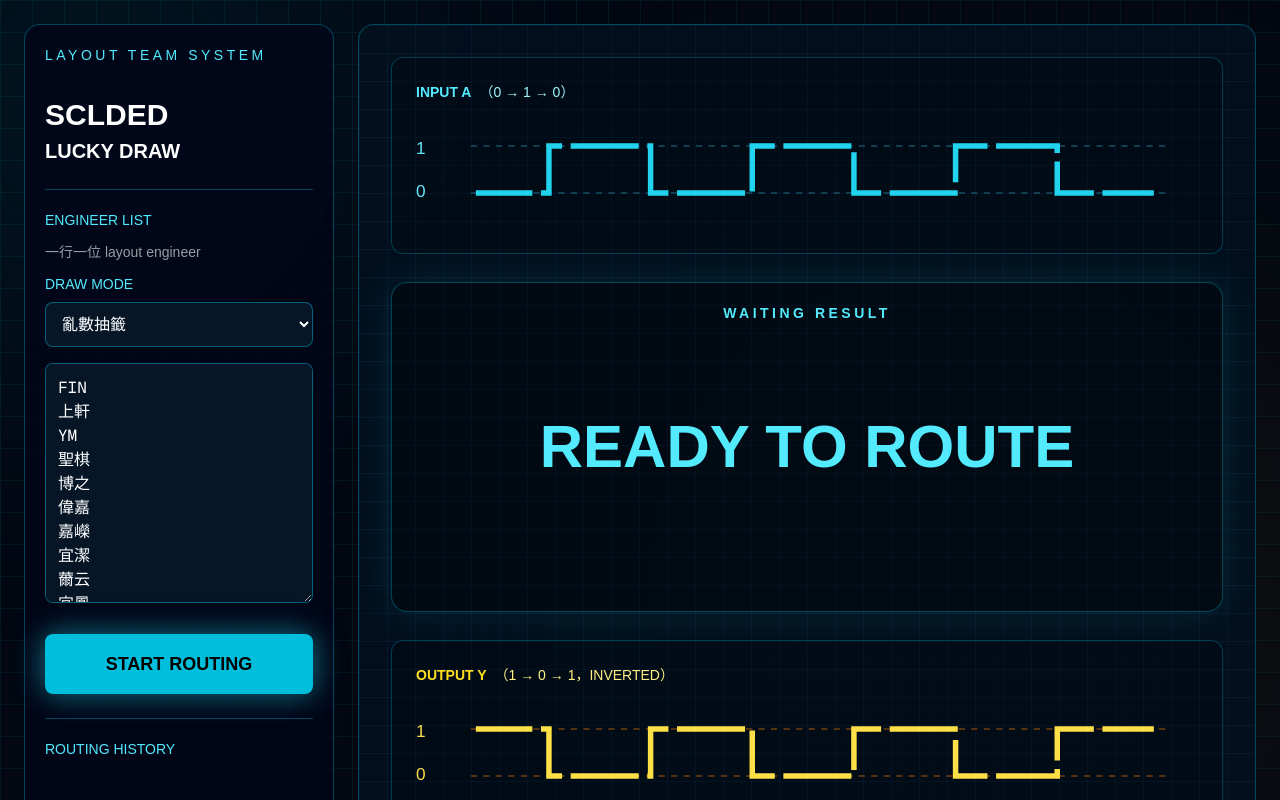
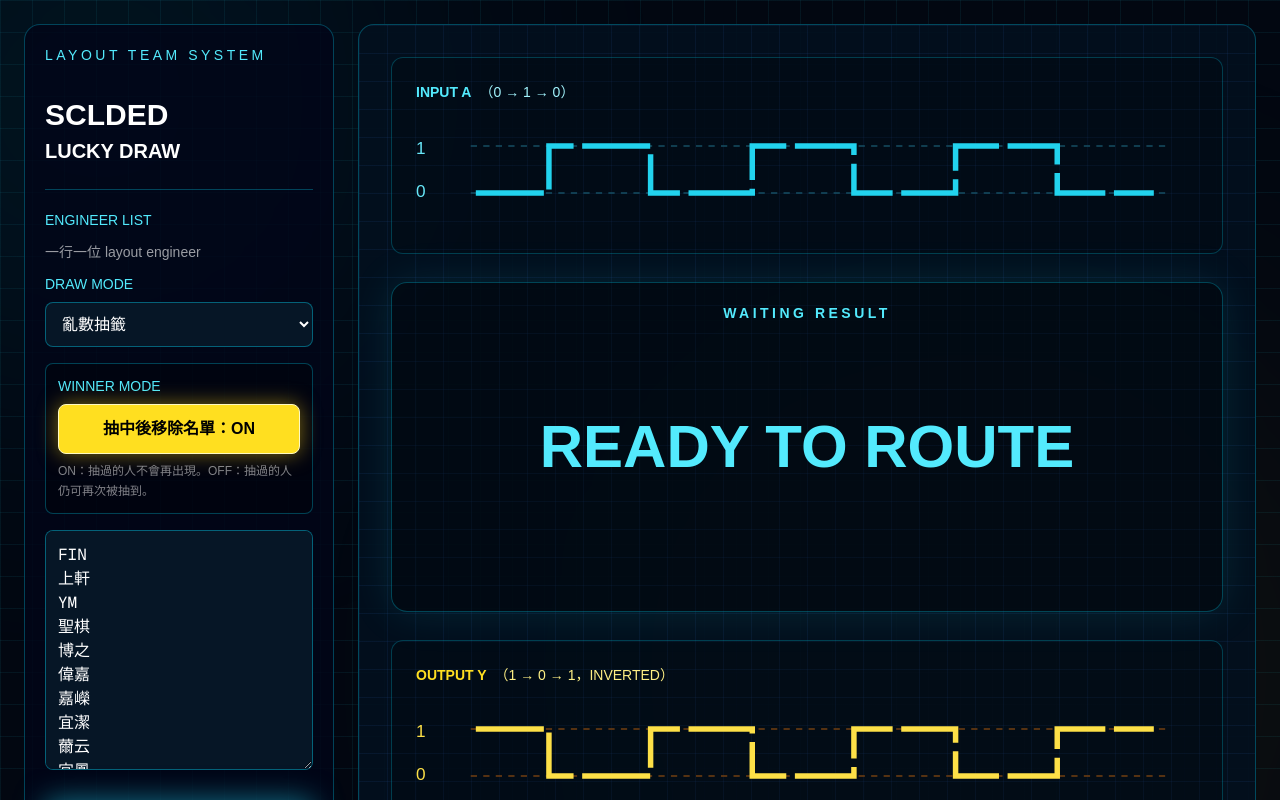
Before and after one commit to finfin1100/SCLDED-lucky-draw, a Next.js app: page / in a window 1280 px wide. Shown: the top 800 px of the page. Built offline with nearby package versions, Linux system fonts and the light colour scheme.

Commit message:
add winner remove mode toggle

```diff
--- a/app/page.tsx
+++ b/app/page.tsx
@@ -35,6 +35,8 @@ export default function Home() {
   const [isDrawing, setIsDrawing] = useState(false);
   const [history, setHistory] = useState<string[]>([]);
   const historyRef = useRef<string[]>([]);
+  const [removeWinnerAfterDraw, setRemoveWinnerAfterDraw] =
+    useState(true);
 
   const [drawMode, setDrawMode] =
     useState<DrawMode>("random");
@@ -102,10 +104,9 @@ export default function Home() {
   const committedHistory =
     commitPendingWinners();
 
-  const pool = getAvailableNames(
-    uniqueNames,
-    committedHistory
-  );
+  const pool = removeWinnerAfterDraw
+    ? getAvailableNames(uniqueNames, committedHistory)
+    : uniqueNames;
 
     if (pool.length < 2) {
       setWinner([]);
@@ -222,8 +223,9 @@ export default function Home() {
       }
     }, 80);
   };
-const availableNames =
-  getAvailableNames(names, history);
+const availableNames = removeWinnerAfterDraw
+  ? getAvailableNames(names, history)
+  : getUniqueNames(names);
 
 const wheelDisplayNames =
   drawMode === "wheel" && activeWheelNames.length > 0
@@ -246,7 +248,9 @@ const wheelDisplayNames =
           history={history}
           onDraw={draw}
           isDrawing={isDrawing}
-          namesCount={names.length}
+          namesCount={availableNames.length}
+          removeWinnerAfterDraw={removeWinnerAfterDraw}
+          setRemoveWinnerAfterDraw={setRemoveWinnerAfterDraw}
         />
 
         <ScopePanel
--- a/components/LeftPanel.tsx
+++ b/components/LeftPanel.tsx
@@ -11,6 +11,9 @@ type Props = {
 
   isDrawing: boolean;
   namesCount: number;
+
+  removeWinnerAfterDraw: boolean;
+  setRemoveWinnerAfterDraw: (value: boolean) => void;
 };
 
 export default function LeftPanel({
@@ -22,6 +25,8 @@ export default function LeftPanel({
   onDraw,
   isDrawing,
   namesCount,
+  removeWinnerAfterDraw,
+  setRemoveWinnerAfterDraw,
 }: Props) {
   return (
     <div className="rounded-2xl border border-cyan-400/30 bg-slate-950/80 p-5">
@@ -84,6 +89,34 @@ export default function LeftPanel({
           </select>
         </div>
 
+        <div className="mb-4 rounded-lg border border-cyan-400/30 bg-black/30 p-3">
+          <div className="text-cyan-300 text-sm mb-2">
+            WINNER MODE
+          </div>
+
+          <button
+            type="button"
+            onClick={() =>
+              setRemoveWinnerAfterDraw(!removeWinnerAfterDraw)
+            }
+            className={`
+              w-full rounded-lg border px-4 py-3 font-black transition-all
+              ${
+                removeWinnerAfterDraw
+                  ? "bg-yellow-300 text-black border-yellow-100 shadow-[0_0_20px_rgba(250,204,21,.5)]"
+                  : "bg-cyan-500/10 text-cyan-300 border-cyan-300"
+              }
+            `}
+          >
+            {removeWinnerAfterDraw
+              ? "抽中後移除名單：ON"
+              : "抽中後移除名單：OFF"}
+          </button>
+
+          <div className="mt-2 text-xs text-white/50 leading-relaxed">
+            ON：抽過的人不會再出現。OFF：抽過的人仍可再次被抽到。
+          </div>
+        </div>
         <textarea
           value={namesText}
           onChange={(e) =>
```
